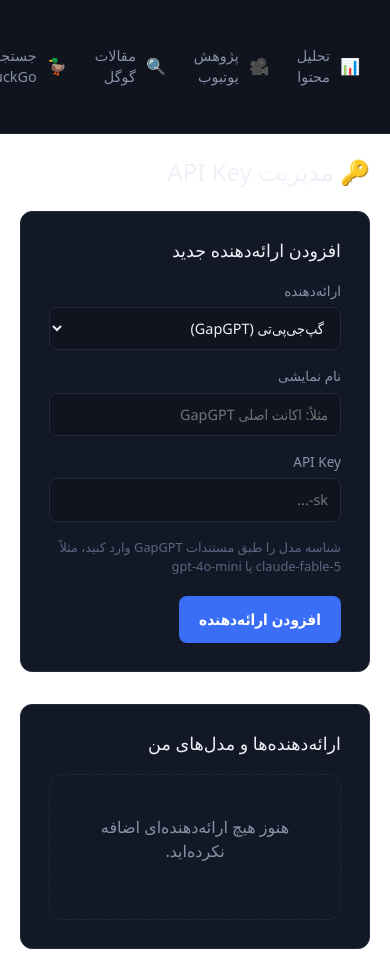
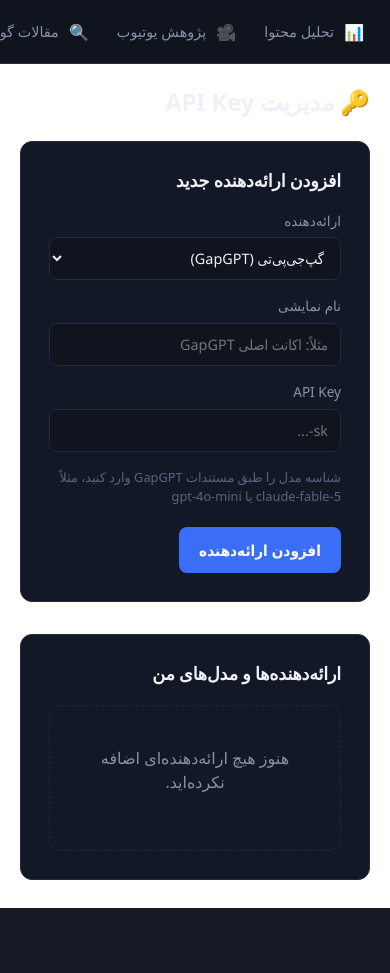
Before and after one commit to hoseinketaby/Smart-seo-assistant-tool, a Flask app: page /dashboard/models/ in a window 390 px wide. After the commit the page ends 908 px from the top, so only its background shows below. Run offline with Flask 3, Linux system fonts and the light colour scheme; the visitor is signed in with stand-in values (Sample User, id 1); data that the repository does not hold is empty.

Commit message:
Update style.css

```diff
--- a/static/style.css
+++ b/static/style.css
@@ -30,7 +30,7 @@
   --radius-sm: 8px;
 }
 
-@import url('https://fonts.googleapis.com/css2?family=Vazirmatn:wght@400;500;600;700&display=swap');
+@import url('https://fonts.googleapis.com/css2?family=Vazirmatn:wght@300;400;500;600;700;800&display=swap');
 
 * {
   box-sizing: border-box;
@@ -196,19 +196,23 @@
    Layout اصلی داشبورد
    ============================================================ */
 .layout {
-  display: flex;
   min-height: 100vh;
 }
 
 .sidebar.dashboard-sidebar {
   width: 260px;
-  flex-shrink: 0;
+  position: fixed;
+  top: 0;
+  right: 0;
+  bottom: 0;
+  z-index: 10;
   background-color: var(--bg-sidebar);
   border-left: 1px solid var(--border-color);
   padding: 24px 18px;
   display: flex;
   flex-direction: column;
   justify-content: space-between;
+  overflow-y: auto;
 }
 
 .sidebar.dashboard-sidebar h2 {
@@ -277,15 +281,24 @@
 }
 
 .main {
-  flex: 1;
+  margin-right: 260px;
   padding: 32px 40px;
   min-width: 0;
 }
 
 .main h1 {
   font-size: 1.5rem;
+  font-weight: 700;
+  letter-spacing: -0.01em;
   margin: 0 0 24px;
   color: var(--text-main);
+}
+
+.auth-title,
+.models-section-title,
+.sidebar.dashboard-sidebar h2 {
+  font-weight: 700;
+  letter-spacing: -0.01em;
 }
 
 .tab-placeholder {
@@ -628,17 +641,17 @@
    Responsive
    ============================================================ */
 @media (max-width: 900px) {
-  .layout {
-    flex-direction: column;
-  }
-
   .sidebar.dashboard-sidebar {
     width: 100%;
+    height: 64px;
+    bottom: auto;
     flex-direction: row;
     align-items: center;
     border-left: none;
     border-bottom: 1px solid var(--border-color);
     overflow-x: auto;
+    overflow-y: hidden;
+    padding: 10px 14px;
   }
 
   .sidebar.dashboard-sidebar h2,
@@ -650,7 +663,13 @@
     flex-direction: row;
   }
 
+  .tab-label {
+    white-space: nowrap;
+  }
+
   .main {
+    margin-right: 0;
+    margin-top: 64px;
     padding: 24px 20px;
   }
 }
```
